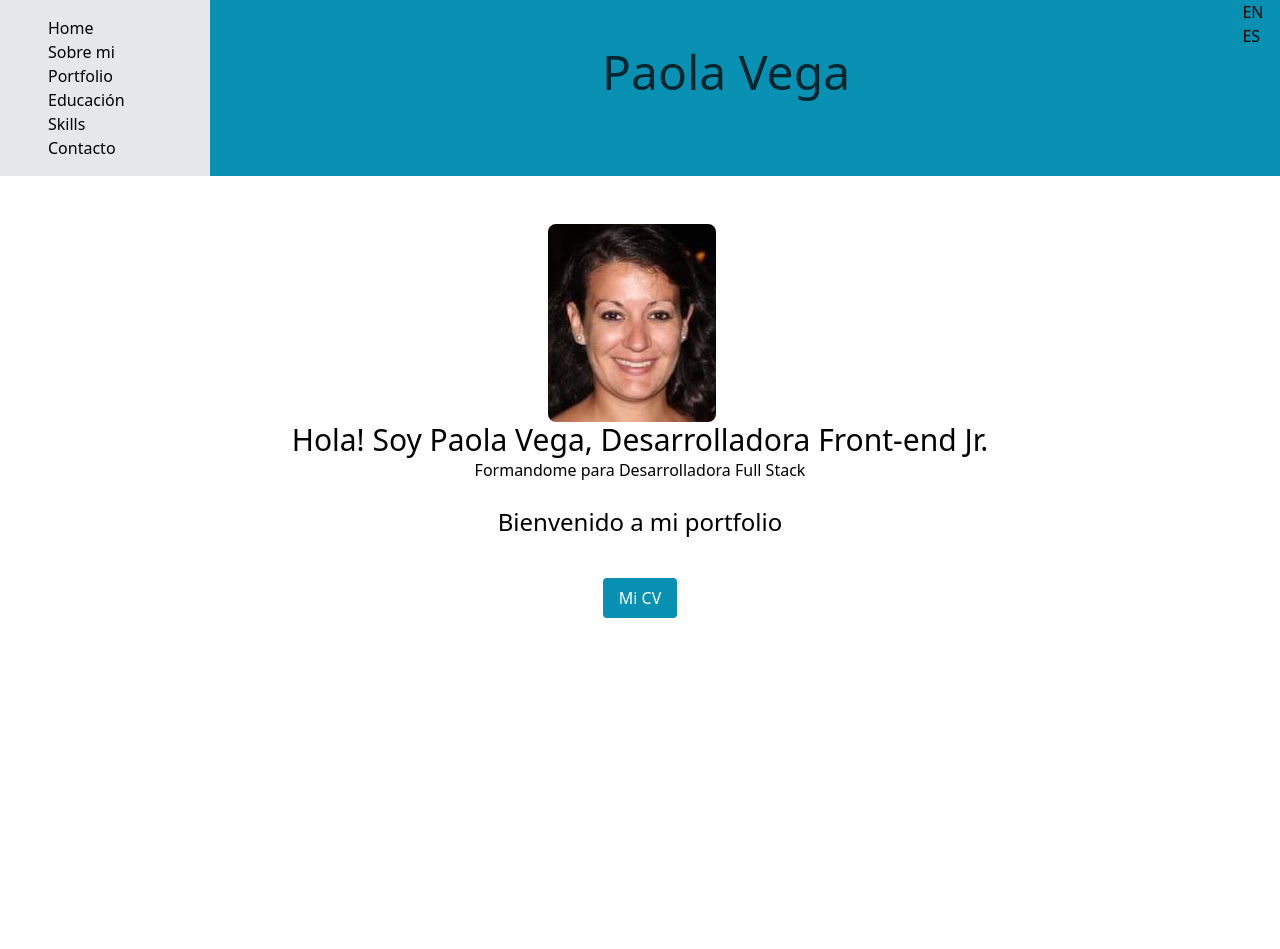
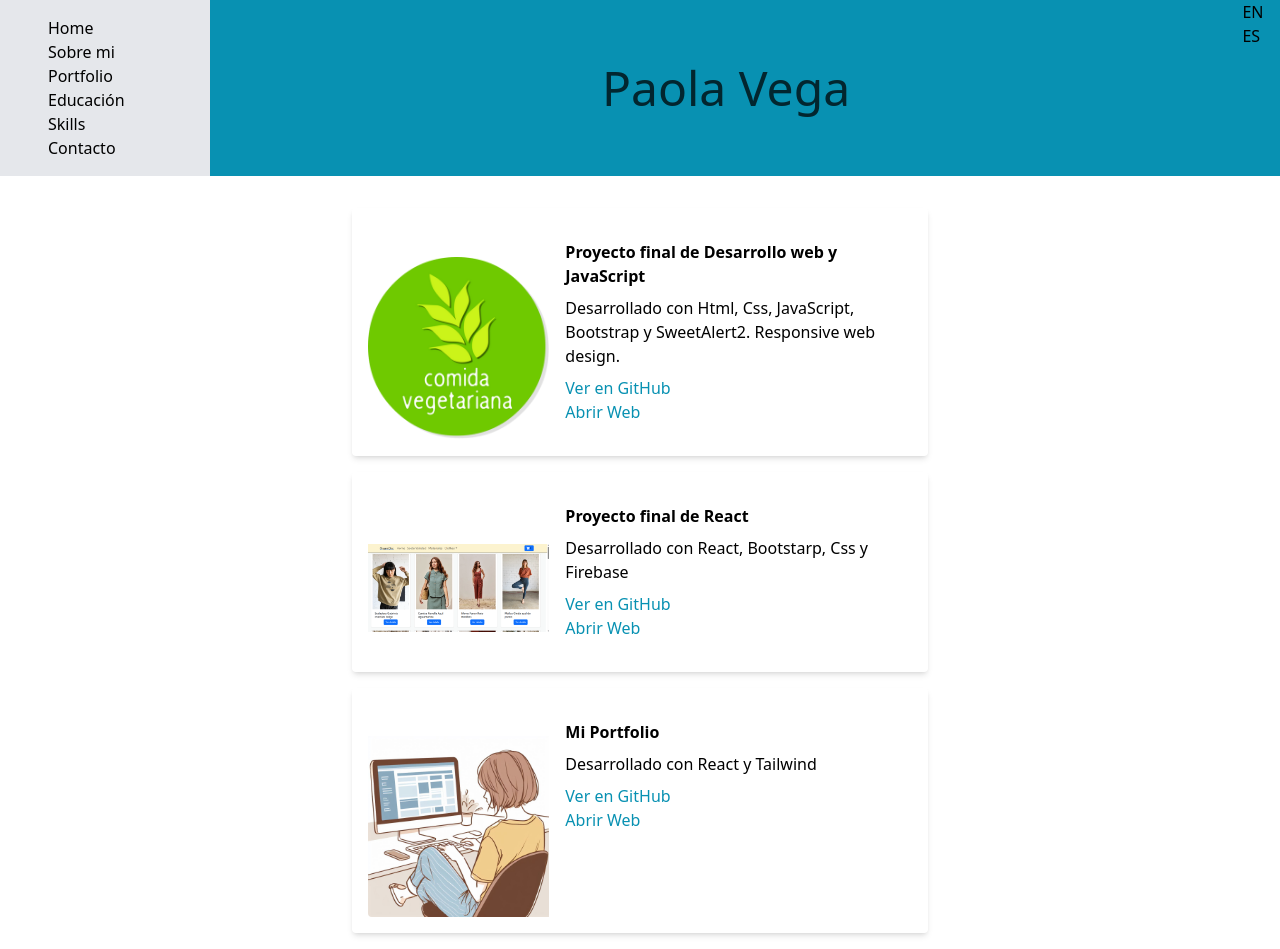
Before and after one commit to PaolaVega731/My-Portfolio, a React (Vite) app: page /#/portfolio in a window 1280 px wide. Before the commit the page ends 800 px from the top, so only its background shows below. Built offline with nearby package versions, Linux system fonts and the light colour scheme.

Commit message:
Add responsive

```diff
--- a/src/App.jsx
+++ b/src/App.jsx
@@ -1,6 +1,6 @@
 import "./App.css";
 import React from "react";
-import { BrowserRouter as Router, Routes, Route } from "react-router-dom";
+import { HashRouter as Router, Routes, Route } from "react-router-dom";
 import Home from "./components/Home";
 import Portfolio from "./components/Portfolio";
 import Contacto from "./components/Contacto";
--- a/src/components/Home.jsx
+++ b/src/components/Home.jsx
@@ -4,17 +4,17 @@
 function Home() {
   const { t } = useTranslation();
   return (
-    <div className="w-6/6 p-12 flex flex-col items-center">
+    <div className="w-full p-12 flex flex-col items-center">
       <div className="flex flex-col items-center mb-4">
         <img
-          className="w-50 h-50 mr-4 rounded-lg "
-          src="/Foto CV.jpg"
+          className="w-50 h-50 md:w-32 md:h-32 mr-4 rounded-lg "
+          src="/My-Portfolio/Foto CV.jpg"
           alt="Foto Perfil"
         />
-        <h1 className="text-3xl">{t("hello")}</h1>
-        <h2>{t("data")}</h2>
+        <h1 className="text-3xl md:text-2xl">{t("hello")}</h1>
+        <h2 className="md:text-xl">{t("data")}</h2>
         <div>
-          <h2 className=" p-6 text-2xl">{t("welcome")}</h2>
+          <h2 className="p-6 text-2xl md:text-xl">{t("welcome")}</h2>
         </div>
       </div>
       <a
--- a/src/components/NavBar.jsx
+++ b/src/components/NavBar.jsx
@@ -6,7 +6,7 @@
   const { t } = useTranslation();
   return (
     <div className="flex bg-cyan-600">
-      <div className="w-1/6 bg-gray-200 p-4 px-12">
+      <div className="w-full md:w-1/6 bg-gray-200 p-4 px-12">
         <nav>
           <ul>
             <li>
@@ -30,7 +30,7 @@
           </ul>
         </nav>
       </div>
-      <div className=" flex justify-center w-5/6 pt-12 text-5xl animate-pulse">
+      <div className="flex justify-center w-full md:w-5/6 pt-16 text-2xl md:text-5xl animate-pulse">
         <h2>Paola Vega</h2>
       </div>
       <LanguageSwitcher />
--- a/src/components/Portfolio.jsx
+++ b/src/components/Portfolio.jsx
@@ -6,13 +6,13 @@
 
   return (
     <div className="flex flex-col items-center pt-8">
-      <div className="flex p-4 shadow-md rounded mb-4 w-full max-w-xl">
+      <div className="flex flex-col md:flex-row p-4 shadow-md rounded mb-4 w-full max-w-xl">
         <img
           src="/My-Portfolio/Les Vegetarianes.png"
           alt="Les Vegetarianes"
-          className="w-1/3 h-25 pt-8 object-contain rounded-l"
+          className="w-full h-auto md:w-1/3 md:h-25 pt-8 object-contain rounded-l"
         />
-        <div className="p-4 w-2/3">
+        <div className="p-4 w-full md:w-2/3">
           <h2 className="font-bold mb-2">{t("work1")}</h2>
           <p className="mb-2">{t("work11")}</p>
           <a
@@ -34,13 +34,13 @@
         </div>
       </div>
 
-      <div className="flex p-4 shadow-md rounded mb-4 w-full max-w-xl">
+      <div className="flex flex-col md:flex-row p-4 shadow-md rounded mb-4 w-full max-w-xl">
         <img
           src="/My-Portfolio/OrganiChic.png"
           alt="OrganiChic"
-          className="w-1/2 h-50 object-contain rounded-l"
+          className="w-full h-auto md:w-1/3 md:h-25 pt-8 object-contain rounded-l"
         />
-        <div className="p-4 w-1/2">
+        <div className="p-4 w-full md:w-2/3">
           <h2 className="font-bold mb-2">{t("work2")}</h2>
           <p className="mb-2">{t("work22")}</p>
           <a
@@ -62,13 +62,13 @@
         </div>
       </div>
 
-      <div className="flex p-4 shadow-md rounded mb-4 w-full max-w-xl">
+      <div className="flex flex-col md:flex-row p-4 shadow-md rounded mb-4 w-full max-w-xl">
         <img
           src="/My-Portfolio/Perfil-foto.jpg"
           alt="Mi Portfolio"
-          className="w-1/3 h-32 object-contain rounded-l"
+          className="w-full h-auto md:w-1/3 md:h-25 pt-8 object-contain rounded-l"
         />
-        <div className="p-4 w-2/3">
+        <div className="p-4 w-full md:w-2/3">
           <h2 className="font-bold mb-2">{t("work3")}</h2>
           <p className="mb-2">{t("work33")}</p>
           <a
--- a/src/components/Skills.jsx
+++ b/src/components/Skills.jsx
@@ -4,9 +4,9 @@
 function Skills() {
   const { t } = useTranslation();
   return (
-    <div className="mt-10 mx-auto max-w-2xl">
+    <div className="flex flex-col items-center justify-center mt-10 mx-auto max-w-2xl">
       <div>
-        <h1 className="text-3xl font-semibold mb-4">{t("leng")}</h1>
+        <h1 className="text-2xl md:text-2xl font-semibold mb-4">{t("leng")}</h1>
         <div className="flex flex-wrap gap-4 items-center">
           <img
             src={"/My-Portfolio/Html5-icon.svg"}
@@ -29,7 +29,9 @@
         </div>
       </div>
       <div className="mt-8">
-        <h1 className="text-3xl font-semibold mb-4">{t("leng1")}</h1>
+        <h1 className="flex flex-col items-center justify-center text-3xl md:text-2xl font-semibold mb-4">
+          {t("leng1")}
+        </h1>
         <div className="flex flex-wrap gap-4 items-center">
           <img
             src={"/My-Portfolio/Bootstrap-icon.svg"}
@@ -54,7 +56,9 @@
         </div>
       </div>
       <div className="mt-8">
-        <h1 className="text-3xl font-semibold mb-4">{t("leng2")}</h1>
+        <h1 className="text-3xl md:text-2xl font-semibold mb-4">
+          {t("leng2")}
+        </h1>
         <div className="flex flex-wrap gap-4 items-center">
           <img
             src={"/My-Portfolio/Nodejs-icon.svg"}
--- a/src/components/SobreMi.jsx
+++ b/src/components/SobreMi.jsx
@@ -4,13 +4,13 @@
 function SobreMi() {
   const { t } = useTranslation();
   return (
-    <div className="p-20 flex justify-center items-center">
+    <div className="p-20 flex flex-col md:flex-row justify-center items-center">
       <img
-        className="w-90 h-80 mr-4"
+        className="w-90 h-80 md:w-64 md:h-64 mr-4"
         src="/My-Portfolio/Perfil-foto.jpg"
         alt={t("profilePicture")}
       />
-      <div className="text-left">
+      <div className="text-center md:text-left mt-4 md:mt-0">
         <p>{t("my")},</p>
 
         <h1 className="mt-8 text-lg">
```
